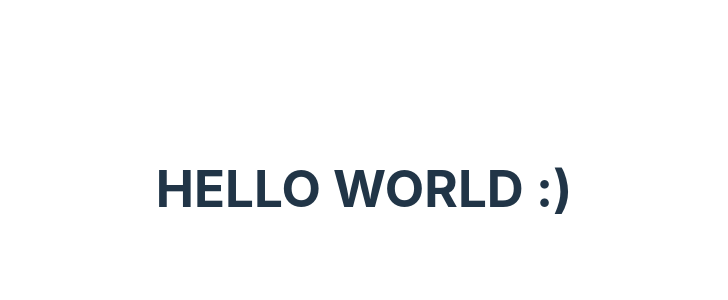
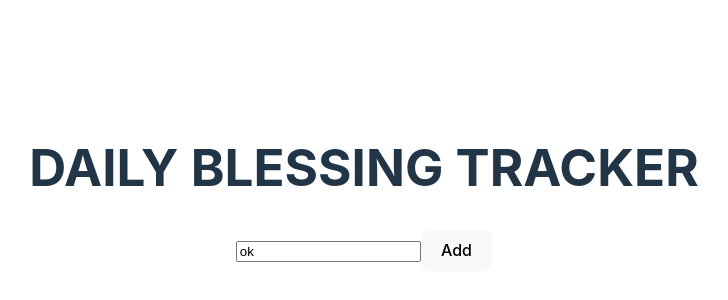
Before and after one commit to Samgalgo/my-first-react-appls, a React (Vite) app: page / in a window 1280 px wide. Shown: the part 212-512 px from the top of the page, without its empty margins (276-1004 px from the left). Built offline with nearby package versions, Linux system fonts and the light colour scheme.

Commit message:
Adds input and add button

```diff
--- a/index.html
+++ b/index.html
@@ -4,7 +4,7 @@
     <meta charset="UTF-8" />
     <link rel="icon" type="image/png" href="src/assets/smile.png" />
     <meta name="viewport" content="width=device-width, initial-scale=1.0" />
-    <title>DBC</title>
+    <title>DBT</title>
   </head>
   <body>
     <div id="root"></div>
--- a/src/App.jsx
+++ b/src/App.jsx
@@ -5,45 +5,36 @@ import './App.css'
 
 function App() {
 
+  const [currentBlessing, setBlessing] = useState([]);
+  const [input, setInput] = useState('ok');
+
+  const addBlessing = () => {
+    // only valid if the input is not a white space
+    if (input.trim()) {
+      setBlessing([...currentBlessing, input]);
+      setInput('testing input');
+    }
+  };
+
+  const removeBlessing = (index) => {
+    const updatedBlessings = currentBlessing.filter((_,i) => i !== index);
+    setBlessing(updatedBlessings);
+  };
 
   return (
-    <>
-      <div>
+    <div>
+      <h1>DAILY BLESSING TRACKER</h1>
+      <input
+        type="text"
+        value={input}
+        onChange={(e) => setInput(e.target.value)}
+        placeholder="I am grateful for"
+      />
 
-      </div>
+      <button onClick={addBlessing}>Add</button>
 
-      <h1>HELLO WORLD :)</h1>
-
-
-    </>
-  )
+    </div>
+  );
 }
 
 export default App
-
-
-
-
-// return (
-//   <>
-//     <div>
-//       <a href="https://vitejs.dev" target="_blank">
-//         <img src={viteLogo} className="logo" alt="Vite logo" />
-//       </a>
-//       <a href="https://react.dev" target="_blank">
-//         <img src={reactLogo} className="logo react" alt="React logo" />
-//       </a>
-//     </div>
-//     <h1>HELLO WORLD :)</h1>
-//     <div className="card">
-//       <button onClick={() => setCount((count) => count + 1)}>
-//         count is {count}
-//       </button>
-//       <p>
-//         Edit <code>src/App.jsx</code> and save to test HMR
-//       </p>
-//     </div>
-//     <p className="read-the-docs">
-//       Click on the Vite and React logos to learn more
-//     </p>
-//   </>
```
